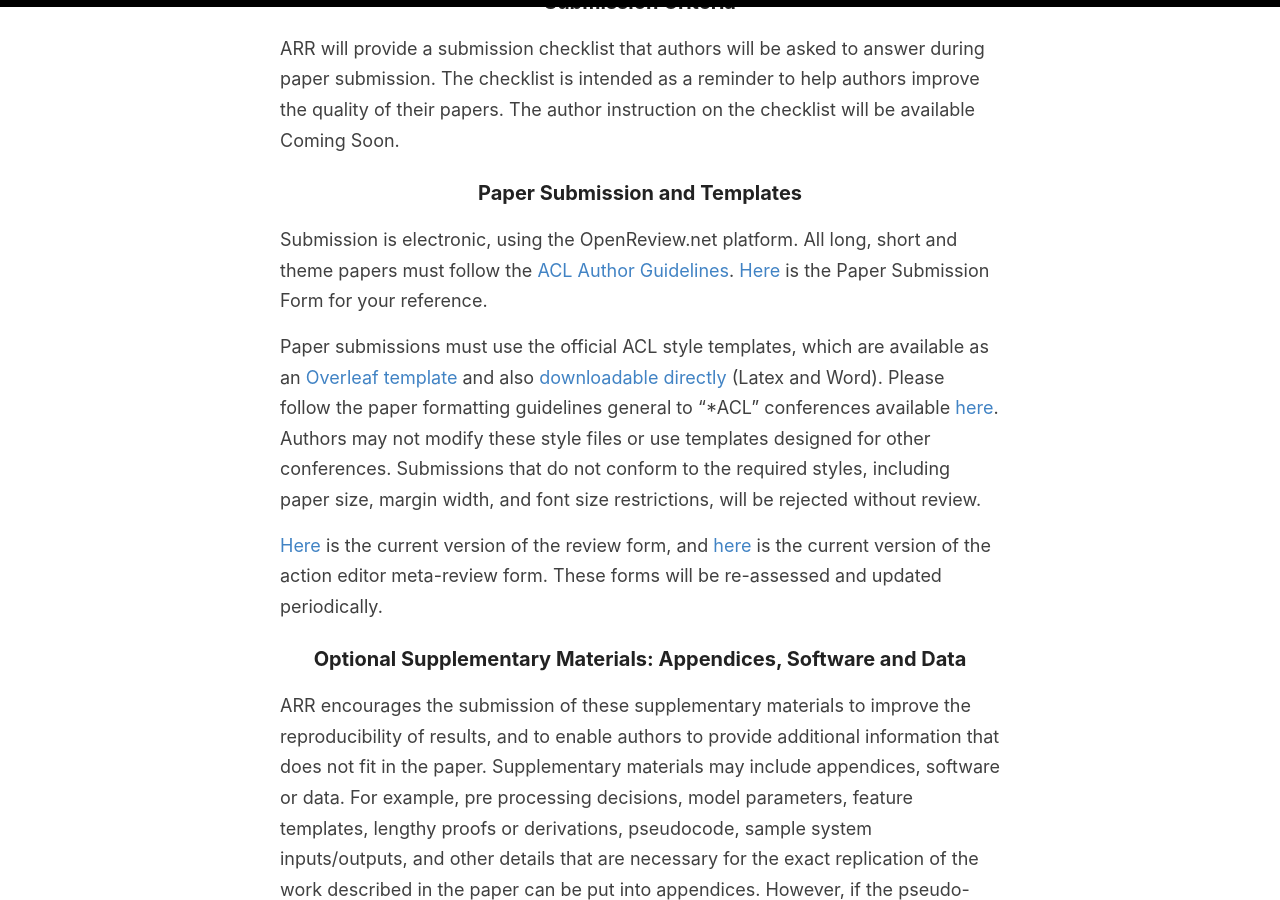
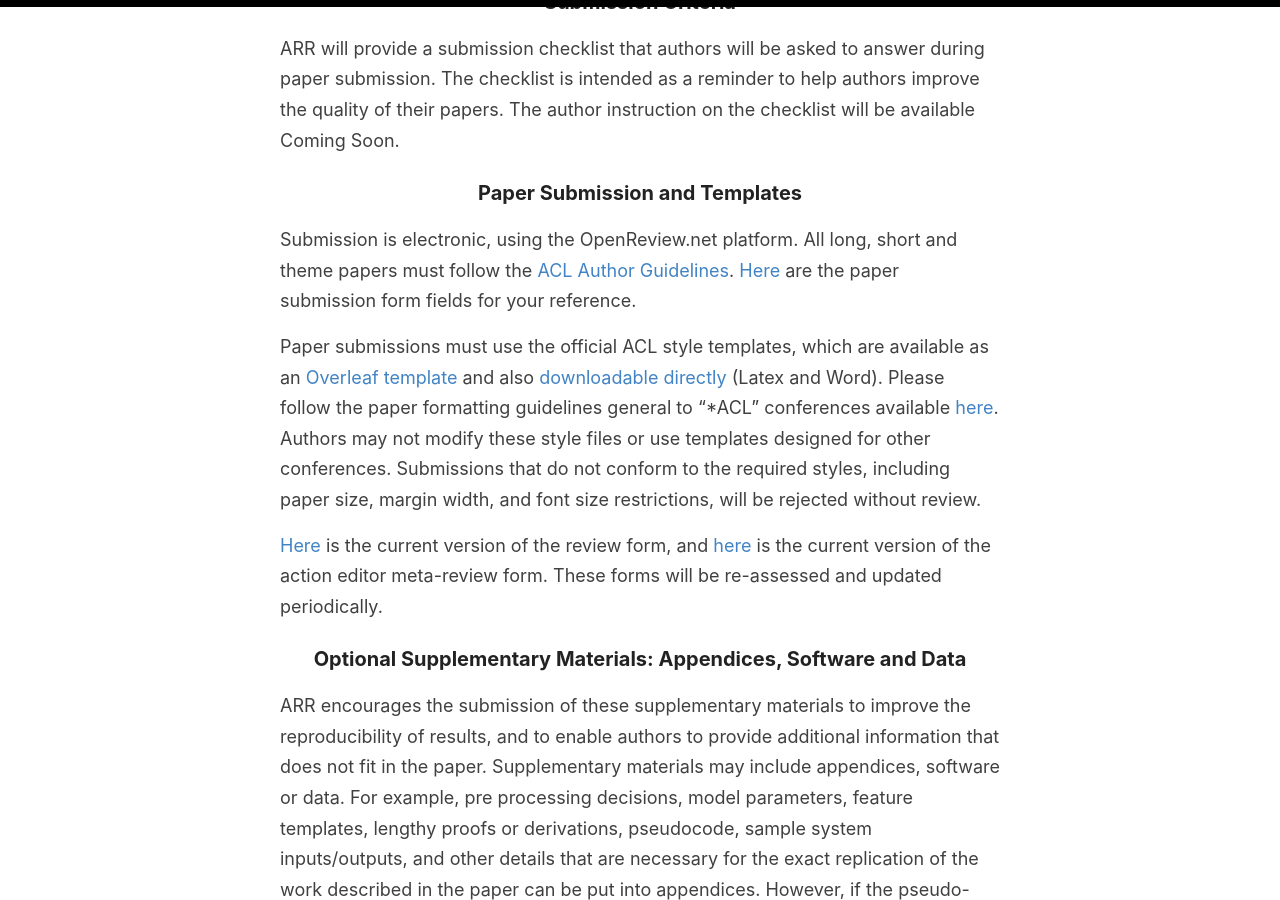
Before and after one commit to amitmerchant1990/reverie, a Jekyll site: the page built from cfp.md, in a window 1280 px wide and 900 px high, scrolled down 5012 px. Built offline with Jekyll 4.4.1, drawn with Linux system fonts in a browser that asks for light colours.

Commit message:
Update cfp.md

```diff
--- a/cfp.md
+++ b/cfp.md
@@ -105,7 +105,7 @@
 
 ### Paper Submission and Templates
 
-Submission is electronic, using the OpenReview.net platform. All long, short and theme papers must follow the [ACL Author Guidelines](https://www.aclweb.org/adminwiki/index.php?title=ACL_Author_Guidelines). [Here](https://aclrollingreview.org/submissionform) is the Paper Submission Form for your reference.
+Submission is electronic, using the OpenReview.net platform. All long, short and theme papers must follow the [ACL Author Guidelines](https://www.aclweb.org/adminwiki/index.php?title=ACL_Author_Guidelines). [Here](https://aclrollingreview.org/submissionform) are the paper submission form fields for your reference.
 
 Paper submissions must use the official ACL style templates, which are available as an [Overleaf template](https://www.overleaf.com/read/crtcwgxzjskr) and also [downloadable directly](https://github.com/acl-org/ACLPUB/tree/master/templates)  (Latex and Word). Please follow the paper formatting guidelines general to "\*ACL" conferences available [here](https://acl-org.github.io/ACLPUB/formatting.html).
 Authors may not modify these style files or use templates designed for other conferences. Submissions that do not conform to the required styles, including paper size, margin width, and font size restrictions, will be rejected without review.
```
